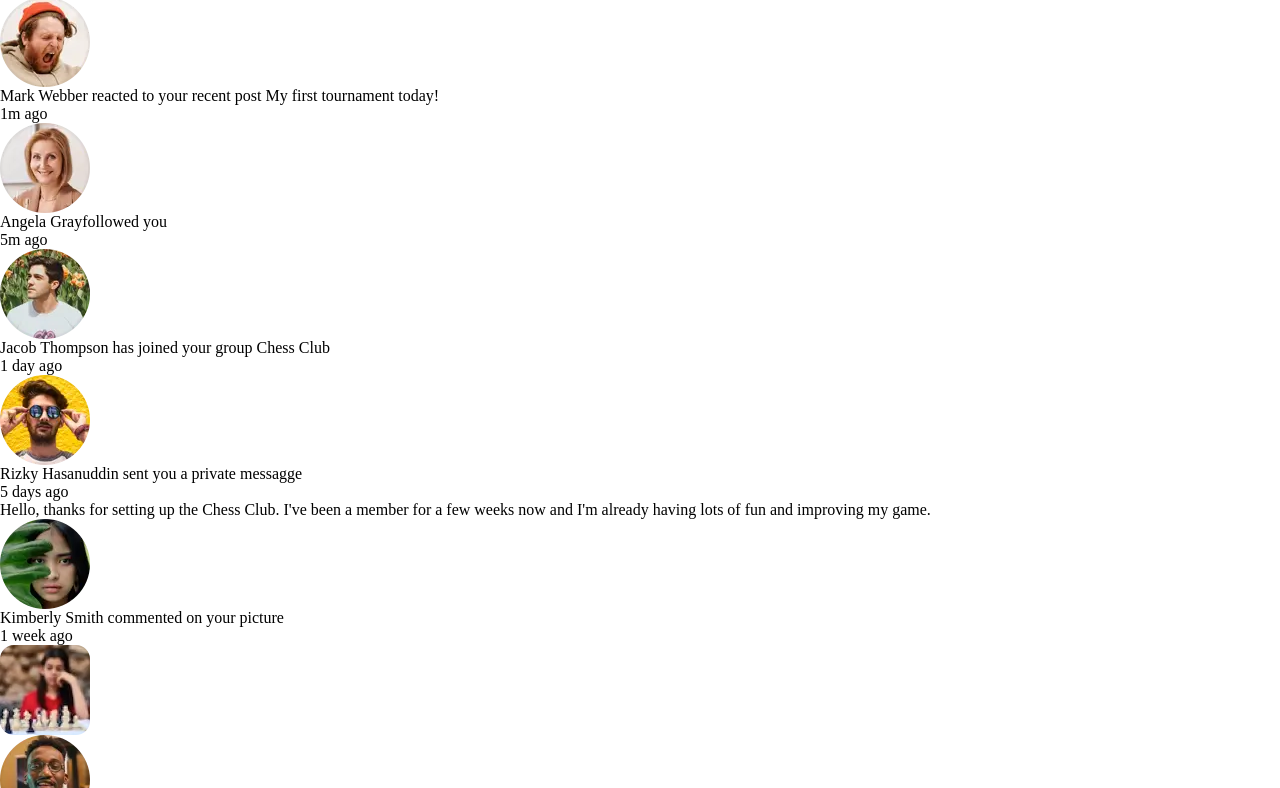
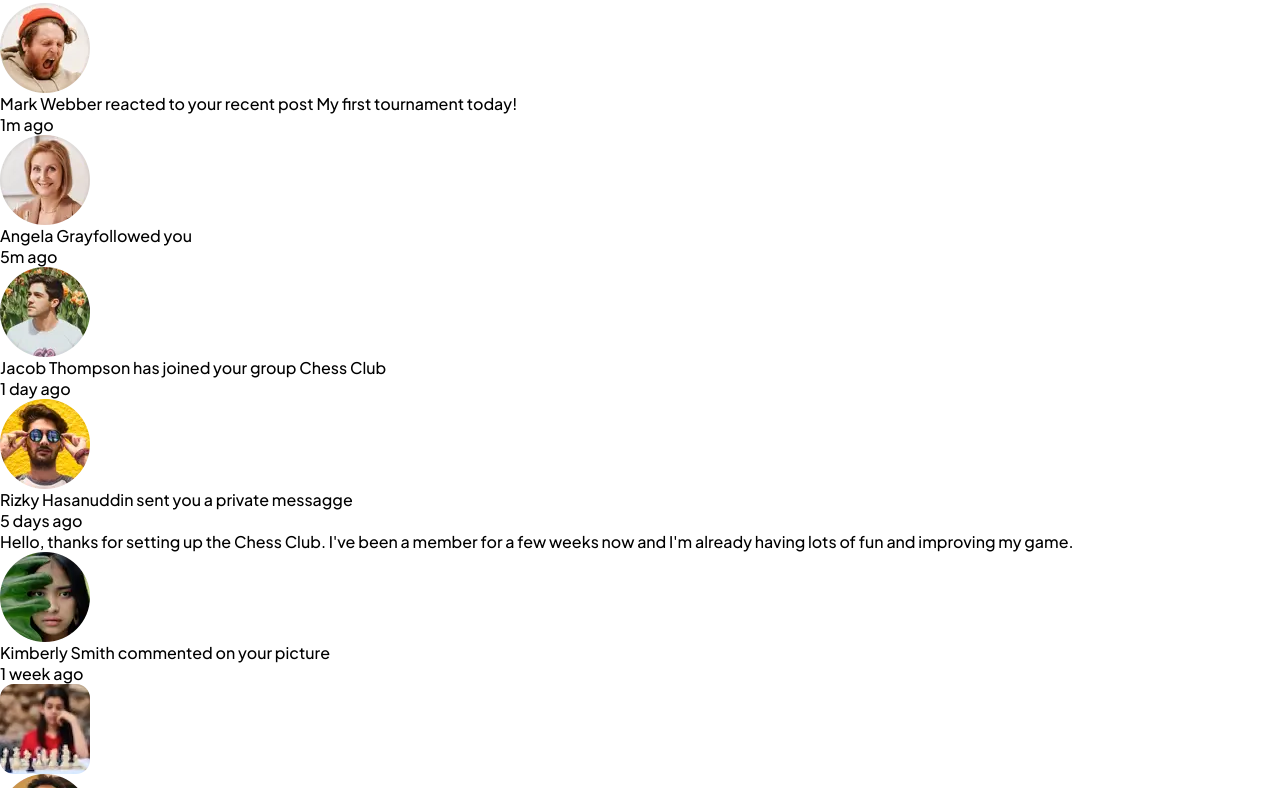
Before and after one commit to MatiasBastarrica/notifications-page-main, a plain HTML site: page index.html in a window 1280 px wide. Shown: the part 48-836 px from the top of the page. Drawn offline with Linux system fonts and the light colour scheme.

Commit message:
Write some general CSS Rules

```diff
--- a/styles.css
+++ b/styles.css
@@ -49,3 +49,10 @@ a {
   color: inherit;
   text-decoration: none;
 }
+
+/* ### GENERAL STYLING ### */
+
+body {
+  font-family: var(--ff-jakarta);
+  font-weight: var(--fw-500);
+}
```
